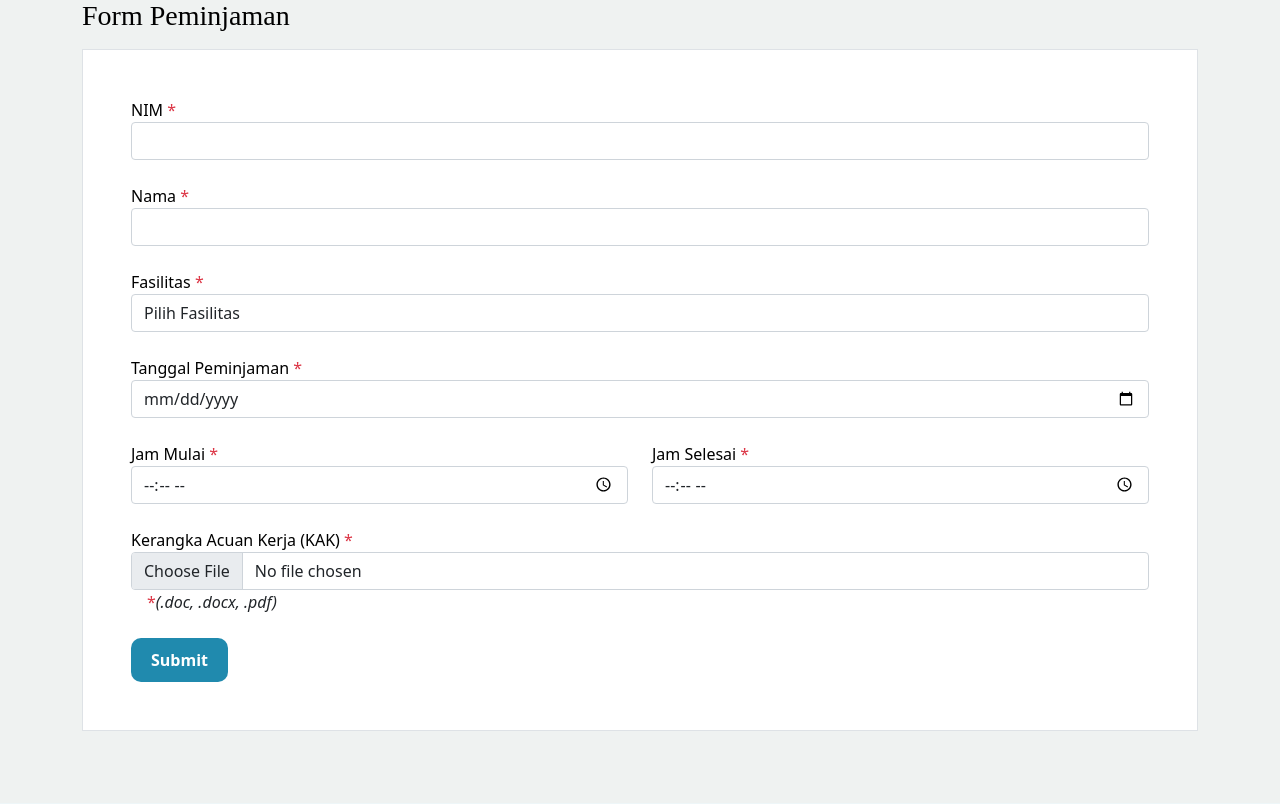
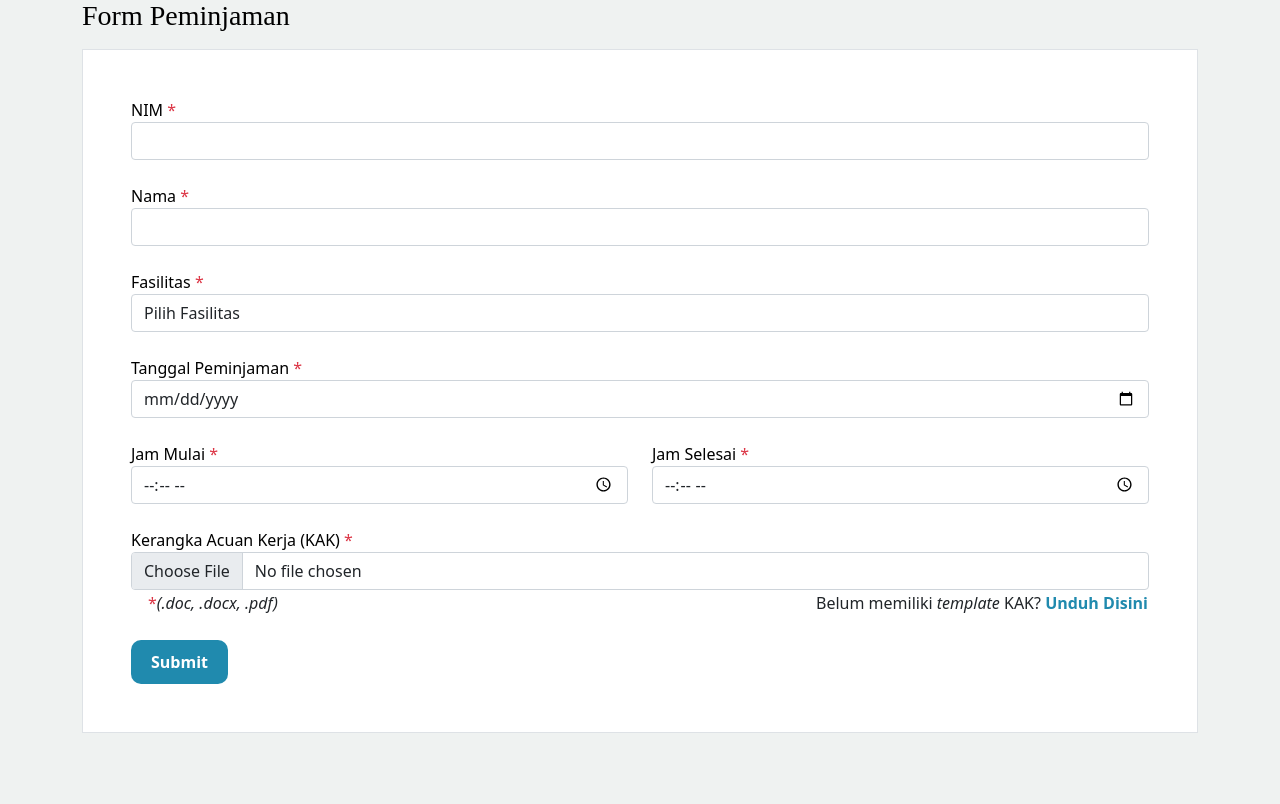
Before and after one commit to dianingtass/TBWebP_SINJAM, a PHP site: page /formPeminjaman.php in a window 1280 px wide. Shown: the part 137-941 px from the top of the page. Run offline with PHP 8.4, Linux system fonts and the light colour scheme.

Commit message:
Update formPeminjaman
solve checkbox error untuk fasilitas fiklab, insert jam ke database, link download template KAK

```diff
--- a/css/formPeminjaman_style.css
+++ b/css/formPeminjaman_style.css
@@ -26,6 +26,11 @@ h1{
 
 #c_fasilitas_fiklab label {
   font-size: 16px;
+}
+
+.unduhKAK{
+  color: #208aae !important;
+  text-decoration: none;
 }
 
 input{
--- a/formPeminjaman.php
+++ b/formPeminjaman.php
@@ -81,29 +81,32 @@
         }
 
 		else {
-			if($fasilitas == "1"){
+			if(isset($_POST["fiklab-201"])){
 				$tmp = htmlentities(strip_tags(trim($_POST["fiklab-201"])));
 				if($tmp == "1"){
 					$deskripsi .= "201";
 				}
+			}
+			if(isset($_POST["fiklab-202"])){
 				$tmp = htmlentities(strip_tags(trim($_POST["fiklab-202"])));
 				if($tmp == "2"){
 					$deskripsi .= ", 202";
 				}
+			}
+			if(isset($_POST["fiklab-203"])){
 				$tmp = htmlentities(strip_tags(trim($_POST["fiklab-203"])));
 				if($tmp == "3"){
 					$deskripsi .= ", 203";
 				}
-				$first2 = substr($deskripsi, 0, 2);
-				if($first2 == ", "){
-					$deskripsi = substr($deskripsi, 2, strlen($deskripsi));
-				}
+			}
+			if (substr($deskripsi, 0, 2) == ", ") {
+				$deskripsi = substr($deskripsi, 2);
 			}
 
 			if ($nm_file) {
 				$dir = "KAK/" . $nm_file;
 				move_uploaded_file($tmp_file, $dir);
-				$sql_peminjaman = "INSERT INTO peminjaman(nim, id_fasilitas, deskripsi, tgl_pinjam, tgl_pengajuan, status) VALUES ('$nim', $fasilitas, '$deskripsi', '$tgl_pinjam', '$tgl_pengajuan', 1)";
+				$sql_peminjaman = "INSERT INTO peminjaman(nim, id_fasilitas, deskripsi, tgl_pinjam, tgl_pengajuan, jam_mulai, jam_selesai, status) VALUES ('$nim', $fasilitas, '$deskripsi', '$tgl_pinjam', '$tgl_pengajuan', '$jam_mulai', '$jam_selesai', 1)";
 				$queryPinjam = mysqli_query($conn, $sql_peminjaman) or die(mysqli_error($conn));
 
 				if ($queryPinjam) {
@@ -254,9 +257,14 @@
 		            <div class="form-group">
 		                <label for="c_kak" class="text-black">Kerangka Acuan Kerja (KAK) <span class="text-danger">*</span></label>
 		                <input type="file" class="form-control" id="c_kak" name="c_kak" accept=".doc, .docx, .pdf">
-						<span class="text-danger" style="margin-left:1rem;">*</span><i>(.doc, .docx, .pdf)</i>
-		            </div>
-                    <br>
+						<table width="100%">
+							<tr>
+								<td><span class="text-danger" style="margin-left:1rem;">*</span><i>(.doc, .docx, .pdf)</i></td>
+								<td style="float:right">Belum memiliki <i>template</i> KAK? <a class="unduhKAK" href="KAK/Template-KAK.docx" download="Template-KAK.docx"><b>Unduh Disini</b></a></td>
+							</tr>
+						</table>
+					</div>
+				<br>
                     <div>
                         <input id="submit" type="submit" name="submit" value="Submit" class="submit">
                     </div>
```
Also changed, not shown: 1 other file.
